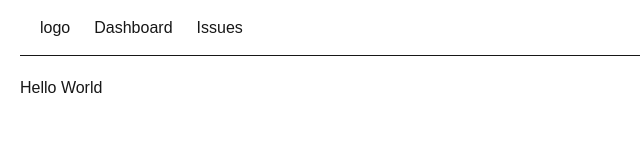
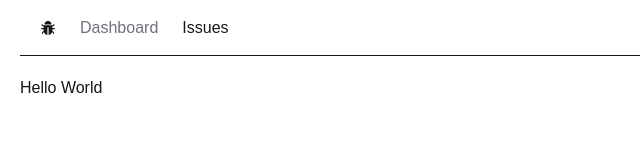
Before and after one commit to Bedru-Mekiyu/Issue-Tracker, a Next.js app: page / in a window 1280 px wide. Shown: the top 160 px of the page, without its empty margins (0-640 px from the left). Built offline with nearby package versions, Linux system fonts and the light colour scheme.

Commit message:
install the react icons

```diff
--- a/app/NavBar.tsx
+++ b/app/NavBar.tsx
@@ -1,13 +1,14 @@
 import Link from 'next/link'
-import React from 'react'
+import { AiFillBug } from "react-icons/ai";
+
 
 function NavBar() {
   return (
     <nav className='flex space-x-6 border-b mb-5 px-5 h-14 items-center'>
-        <Link href='/'>logo</Link>
+        <Link href='/'><AiFillBug /></Link>
         <ul className='flex space-x-6 '>
             <li>
-                <Link href='/'>Dashboard</Link>
+                <Link className='text-zinc-500 hover:text-zinc-800' href='/'>Dashboard</Link>
             </li>
             <li>
                 <Link href='/Issue'>Issues</Link>
--- a/package.json
+++ b/package.json
@@ -11,7 +11,8 @@
   "dependencies": {
     "next": "16.0.5",
     "react": "19.2.0",
-    "react-dom": "19.2.0"
+    "react-dom": "19.2.0",
+    "react-icons": "^5.5.0"
   },
   "devDependencies": {
     "@tailwindcss/postcss": "^4",
```
Also changed, not shown: 1 other file (tests, documents, lock files or other folders).
